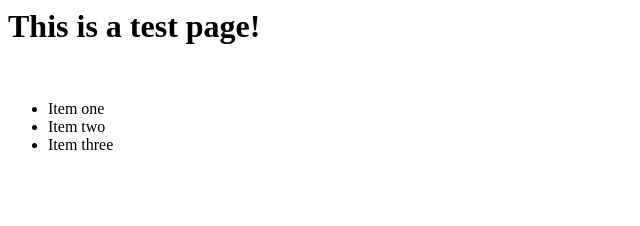
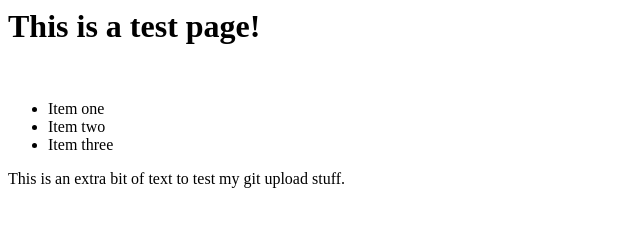
Before and after one commit to jcarnicus/PSchool-Class-2, a plain HTML site: page index.html in a window 1280 px wide. Shown: the whole page, without its empty margins (0-640 px from the left). Drawn offline with Linux system fonts and the light colour scheme.

Commit message:
Added a paragraph as a test

```diff
--- a/index.html
+++ b/index.html
@@ -11,6 +11,7 @@
   <li> Item two
   <li> Item three
   </ul>
+  <p>    This is an extra bit of text to test my git upload stuff. </p>
 </body>
 
 
```
